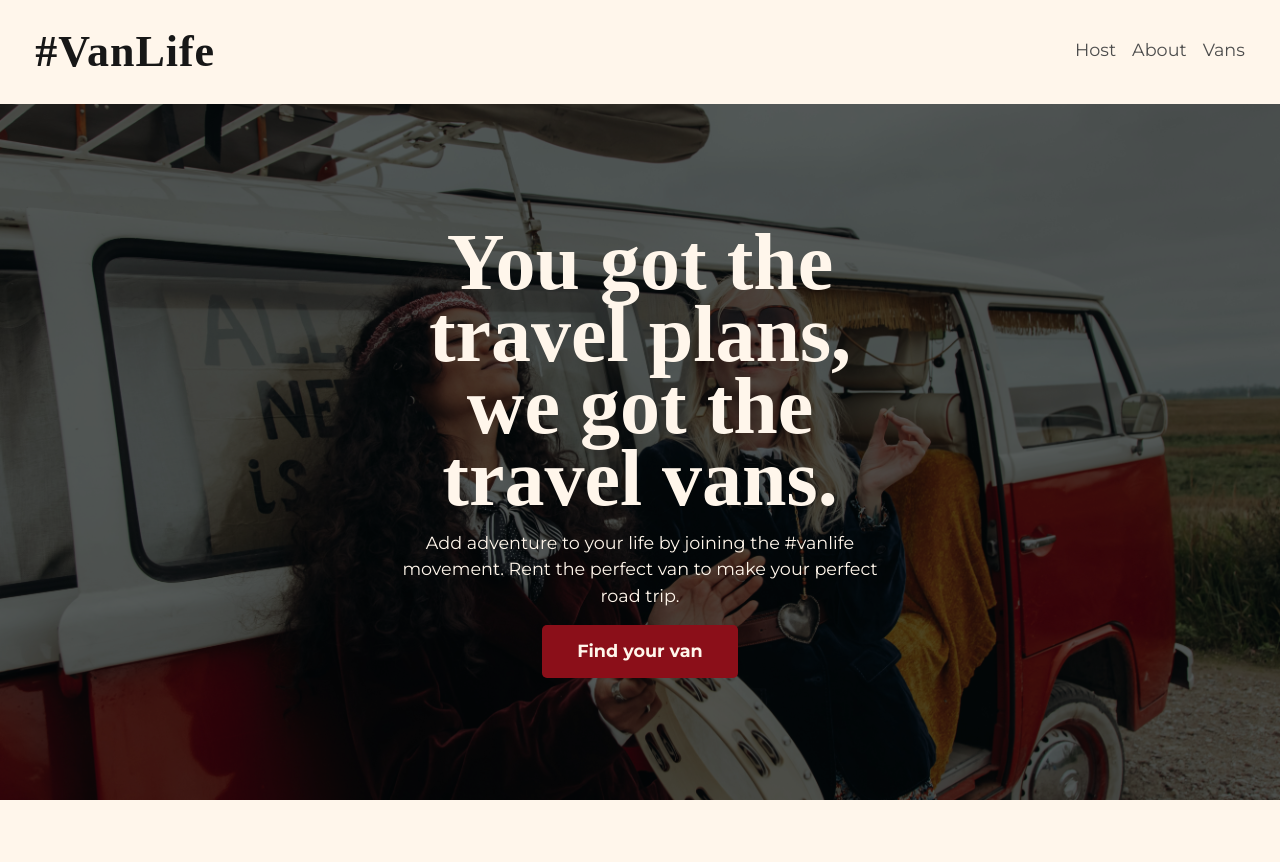
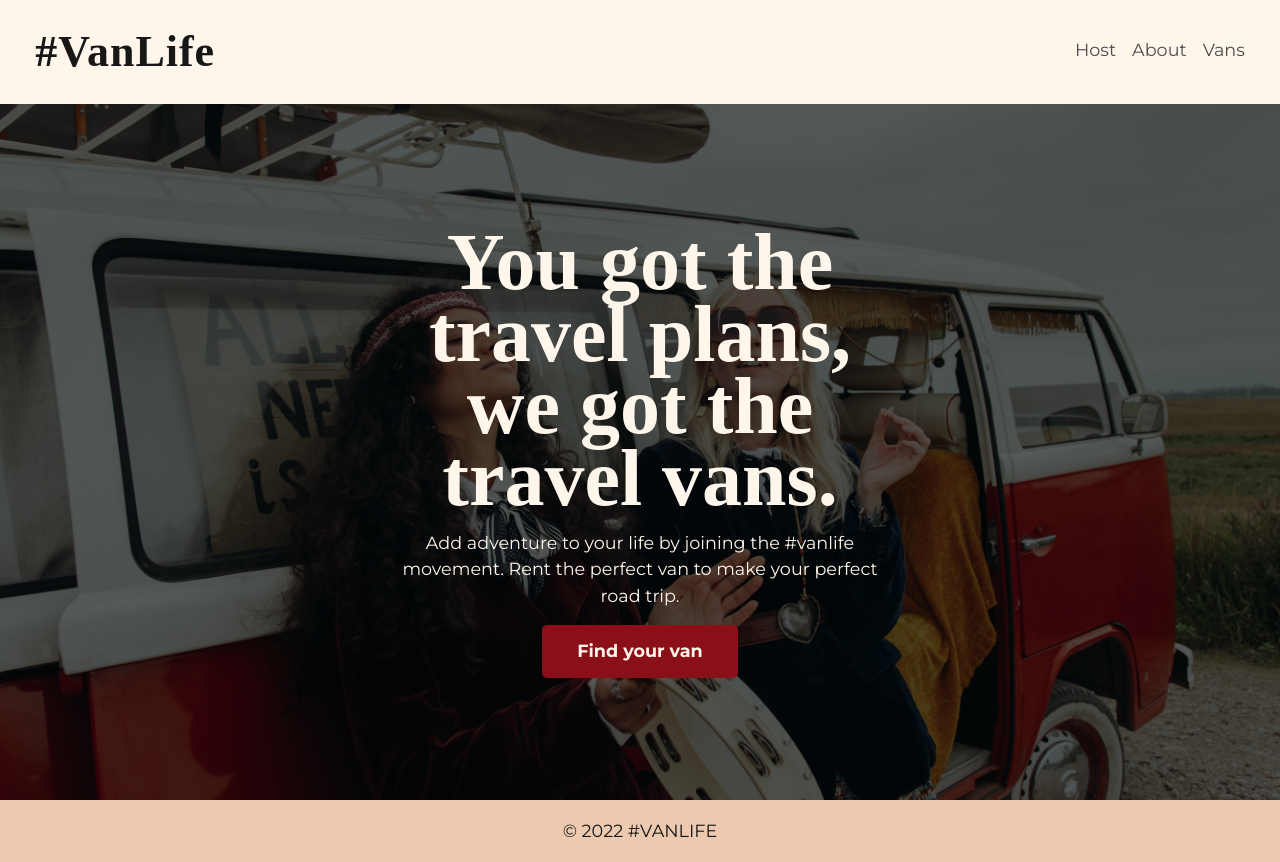
Before and after one commit to fatima-ndiaye/van-life, a React (Vite) app: page / in a window 1280 px wide. Before the commit the page ends 800 px from the top, so only its background shows below. Built offline with nearby package versions, Linux system fonts and the light colour scheme; a web font is replaced by a local one.

Commit message:
Adding footer

```diff
--- /dev/null
+++ b/src/components/Footer.jsx
@@ -0,0 +1,12 @@
+import React from 'react'
+
+
+function Footer()
+{
+    return(
+        <footer className='bg-accent flex'>
+            &#169; 2022 #VANLIFE
+        </footer>
+    )
+}
+export default Footer
--- a/src/components/Layout.jsx
+++ b/src/components/Layout.jsx
@@ -1,6 +1,7 @@
 import React from 'react'
 import { Outlet } from 'react-router-dom'
 import Header from './Header'
+import Footer from './Footer'
 
 function Layout()
 {
@@ -8,6 +9,7 @@ function Layout()
         <>
             <Header />
             <Outlet />
+            <Footer />
 
         </>
     )
--- a/src/index.css
+++ b/src/index.css
@@ -181,7 +181,7 @@ select
 /* ====================
     Components
 ======================*/
-
+/* == HEADER CSS == */
 header
 {
     justify-content: space-between;
@@ -198,6 +198,16 @@ nav a:hover
     color: #161616;
     border-bottom: 1px solid #161616;
 }
+/* == Footer CSS == */
+footer
+{
+    padding-block: 1em;
+    flex-shrink: 0;
+    justify-content: center;
+    align-items: center;
+    margin-top: auto;
+}
+
 /* == HOME CSS == */
 .home-container
 {
```
